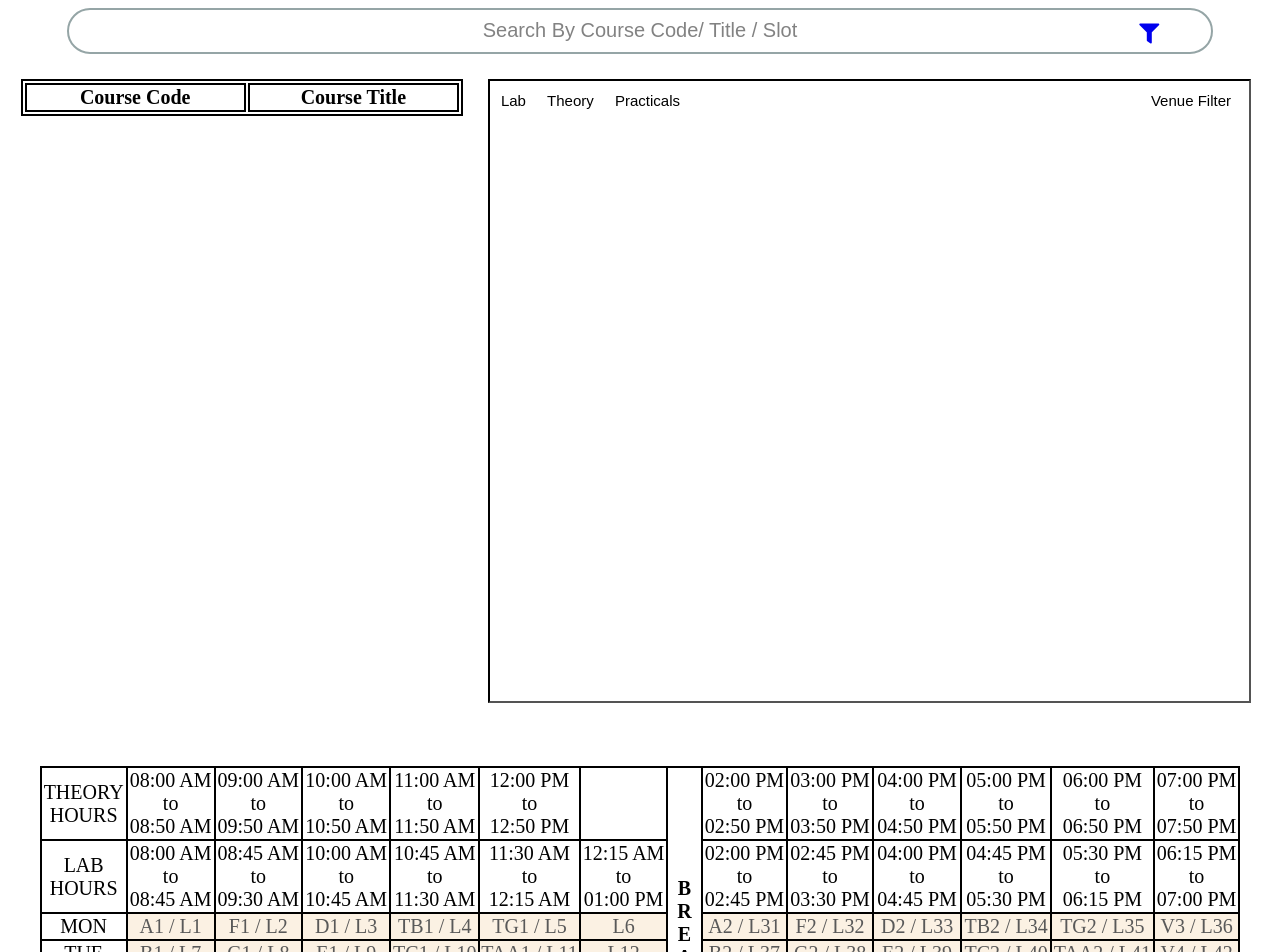
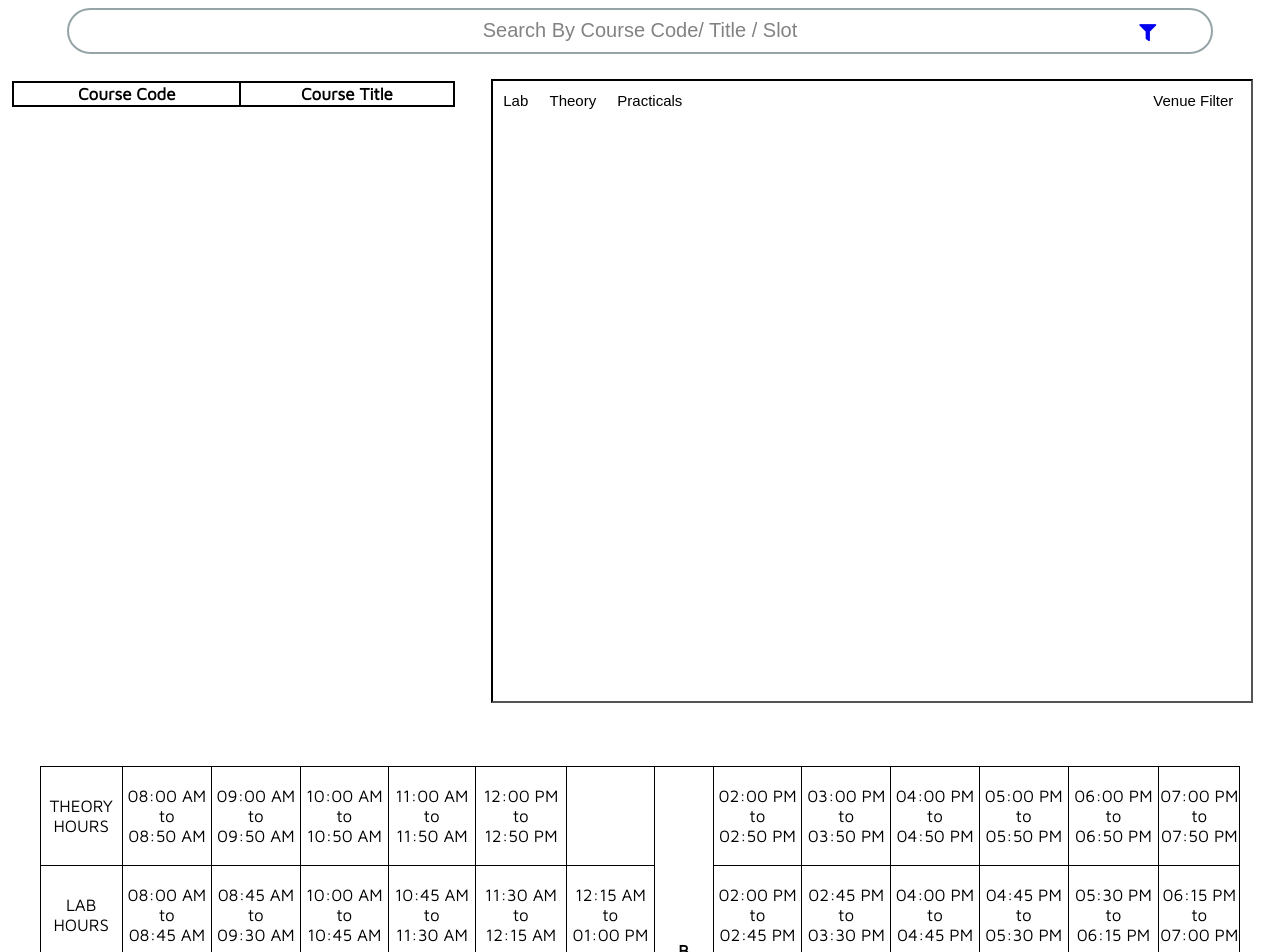
Before and after one commit to gsGupta11/FFCS-Front-End, a React (Create React App) app: page / in a window 1280 px wide. Shown: the top 952 px of the page. Built offline with nearby package versions, Linux system fonts and the light colour scheme.

Commit message:
Pop up improved

```diff
--- a/public/index.html
+++ b/public/index.html
@@ -5,6 +5,7 @@
     <link rel="shortcut icon" href="%PUBLIC_URL%/favicon.ico" />
     <meta name="viewport" content="width=device-width, initial-scale=1" />
     <meta name="theme-color" content="#000000" />
+    <link href="https://fonts.googleapis.com/css?family=Maven+Pro&display=swap" rel="stylesheet">
     <link rel="stylesheet" href="https://use.fontawesome.com/releases/v5.8.2/css/all.css" integrity="sha384-oS3vJWv+0UjzBfQzYUhtDYW+Pj2yciDJxpsK1OYPAYjqT085Qq/1cq5FLXAZQ7Ay" crossorigin="anonymous">
     <!--
       manifest.json provides metadata used when your web app is installed on a
--- a/src/Components/searchBar.js
+++ b/src/Components/searchBar.js
@@ -30,6 +30,7 @@ handleclickevent=(e)=>{
 
 handleClick=(e)=>{
     var y=document.getElementById("LTJPC");
+
 
     if (y.className="before"){
         y.className="after";
--- a/src/Components/table.js
+++ b/src/Components/table.js
@@ -1,22 +1,29 @@
 import React from 'react';
 
 class Table extends React.Component{
-    state={SJT:["","",""],
-            TT:["","",""],
-            MB:["","",""],
-            SMV:["","",""],
-            GDN:["","",""]
+    state={
+        list:[]
             }
     handleclick=(e)=>{
         var x=document.getElementById("venues");
         x.className="show";
     };
     handleclickid=(e)=>{
-                var data = this.state[e.target.className]
+                var y=document.getElementById("venues");
+                y.className="hide";
+                var venueselected=document.getElementById("VenueSetup");
+                var data1= document.createElement("div");
+                var data = document.createElement("div");
+                var x = venueselected.appendChild(data1);
+                var z=data1.appendChild(data);
+                data.textContent=e.target.className;
+                data.id="newdiv";
+                y.removeChild(e.target);
+
     };
     render(){
         return(
-            <div className="slotTable" >
+            <div className="slotTable" id="VenueSetup">
                 <button>Lab</button>
                 <button>Theory</button>
                 <button>Practicals</button>
--- a/src/index.css
+++ b/src/index.css
@@ -1,5 +1,6 @@
 body{
-  font-size:20px;
+  font-size:17px;
+  font-family:inherit;
 }
 
 
@@ -30,10 +31,10 @@ input::placeholder {
  .courseTable{
   margin-top:2%;
   border:2px black solid;
-  width:35%;
+  width:100%;
   float:left;
   margin-left:1%;
-
+   border-collapse: collapse;
 }
 
 .lefthead{
@@ -80,6 +81,8 @@ button:active{
 .show{
   opacity:1;
   margin-top:2%;
+  margin-left: auto;
+  margin-right: auto;
 }
 #one{
   margin-left:7%;
@@ -132,7 +135,8 @@ button:active{
 #courseListTbl{
   width:100%;
   border:solid black solid;
-
+  border-collapse: collapse;
+  text-align: center;
 }
 
 .FinalCT{
@@ -162,22 +166,27 @@ button:active{
 td{
   white-space: nowrap;
   border-collapse: collapse;
-  border:black 2px solid;
+  border: 1px solid;
+  font-family: 'Maven Pro', sans-serif;
 }
 tr{
   white-space:nowrap;
   border-collapse: collapse;
-  border:black 2px solid;
+  border:grey 1px solid;
+  font-family: 'Maven Pro', sans-serif;
 }
 th{
   white-space: nowrap;
   border-collapse: collapse;
-  border:black 2px solid;
+  border:grey 1px solid;
+  font-family: 'Maven Pro', sans-serif;
 }
 .table-table-bordered{
   border-collapse: collapse;
   border:none ;
-  border:black 2px solid;
+  border:grey 1px solid;
+  height:450px;
+  font-family: 'Maven Pro', sans-serif;
 }
 #data{
   cursor:pointer;
@@ -187,3 +196,24 @@ th{
 #data:hover{
   background:lightseagreen;
 }
+
+.courselist{
+  margin-top:1.4%;
+  max-height:650px;
+  clear:both;
+  overflow: scroll;
+  width:35%;
+  float:left;
+  padding-right: 15px;
+
+}
+.courselist::-webkit-scrollbar { width: 0 !important }
+
+#newdiv{
+ float:left;
+
+}
+
+#newouterdiv{
+text-align:center;
+}
```
